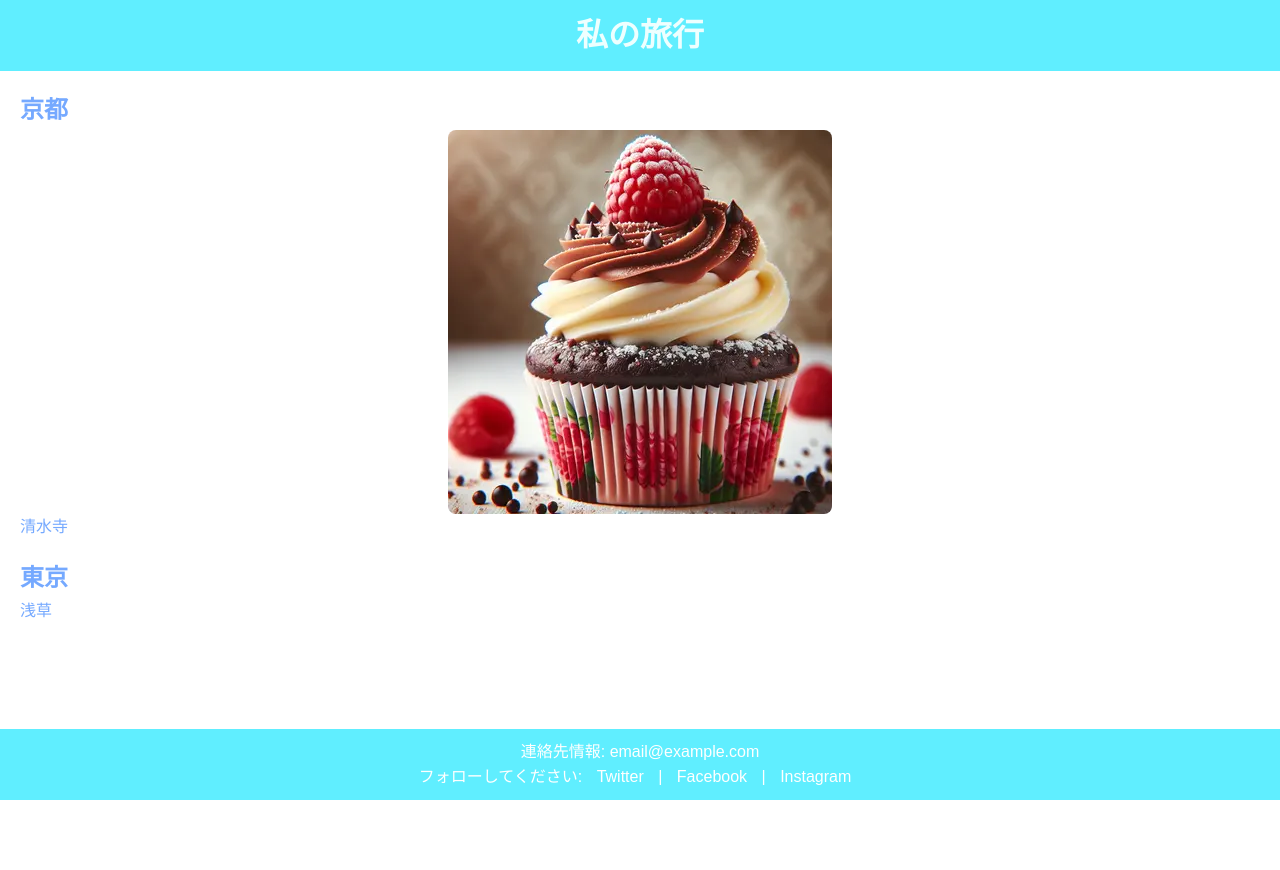
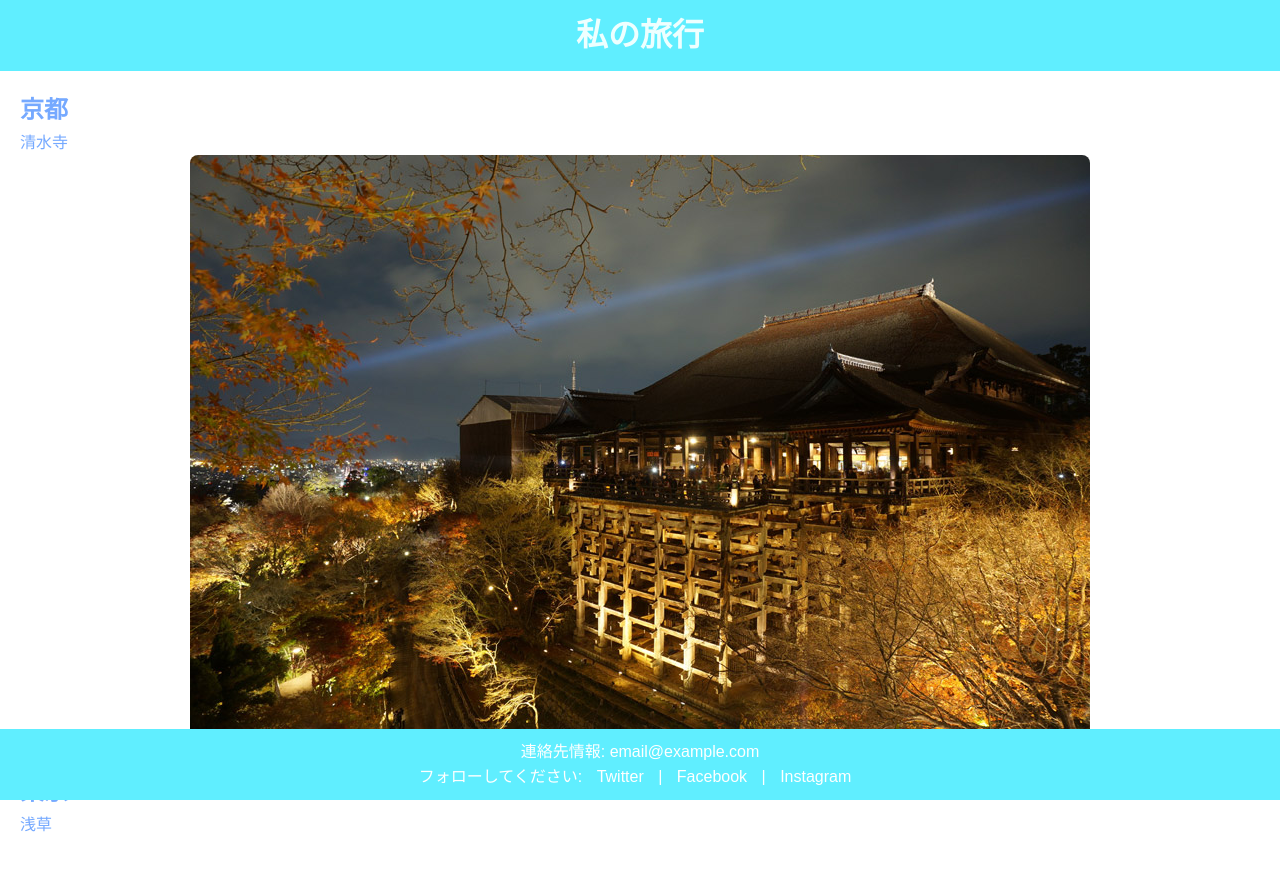
Before and after one commit to mskaok/mmmkkk, a plain HTML site: page index.html in a window 1280 px wide. Before the commit the page ends 800 px from the top, so only its background shows below. Drawn offline with Linux system fonts and the light colour scheme.

Commit message:
Update index.html

```diff
--- a/index.html
+++ b/index.html
@@ -71,8 +71,8 @@
     <main>
         <section>
             <h2>京都</h2>
-            <img src="https://github.com/mskaok/mmmkkk/blob/main/%E3%82%AB%E3%83%83%E3%83%97%E3%82%B1%E3%83%BC%E3%82%AD.jpg?raw=true" alt="京都の画像">
             <p>清水寺</p>
+            <img src="https://github.com/mskaok/mmmkkk/blob/main/%E6%B8%85%E6%B0%B4%E5%AF%BA.jpg?raw=true" alt="京都の画像">
         </section>
         <section>
             <h2>東京</h2>
```
